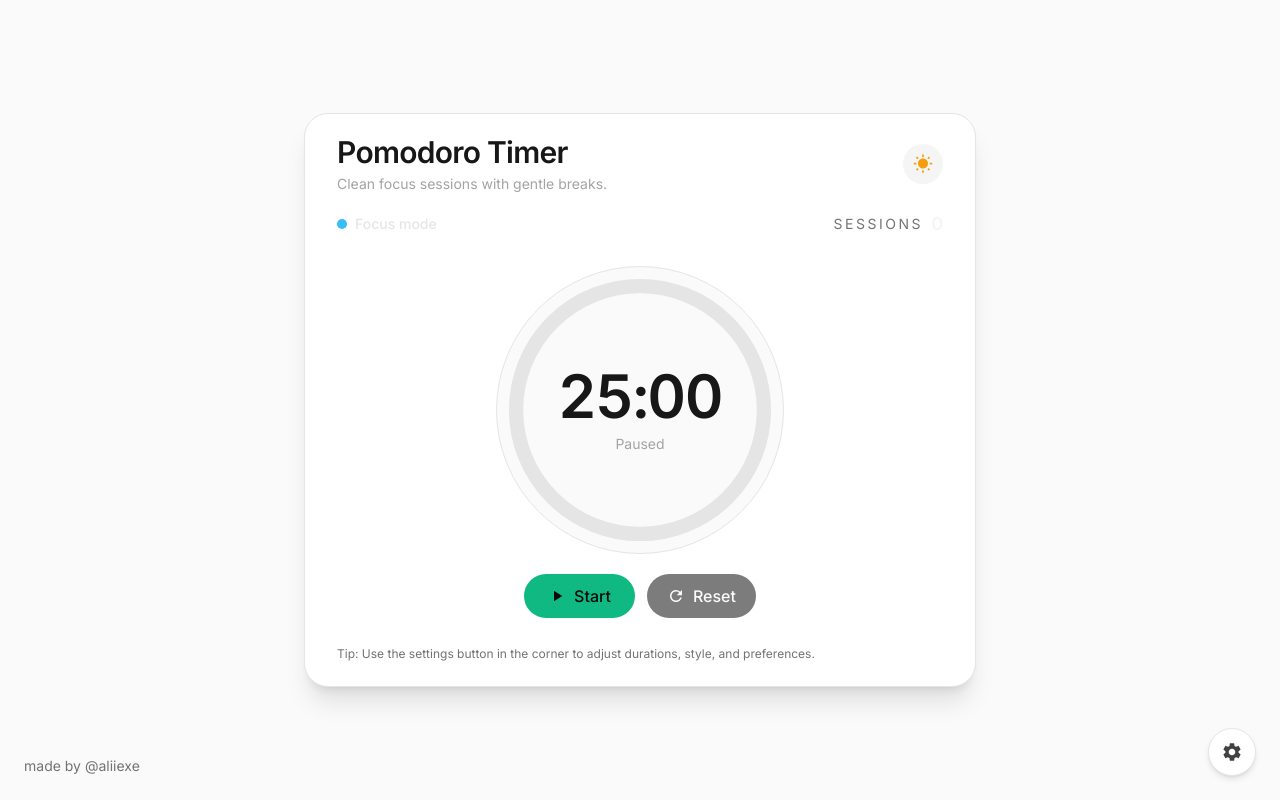
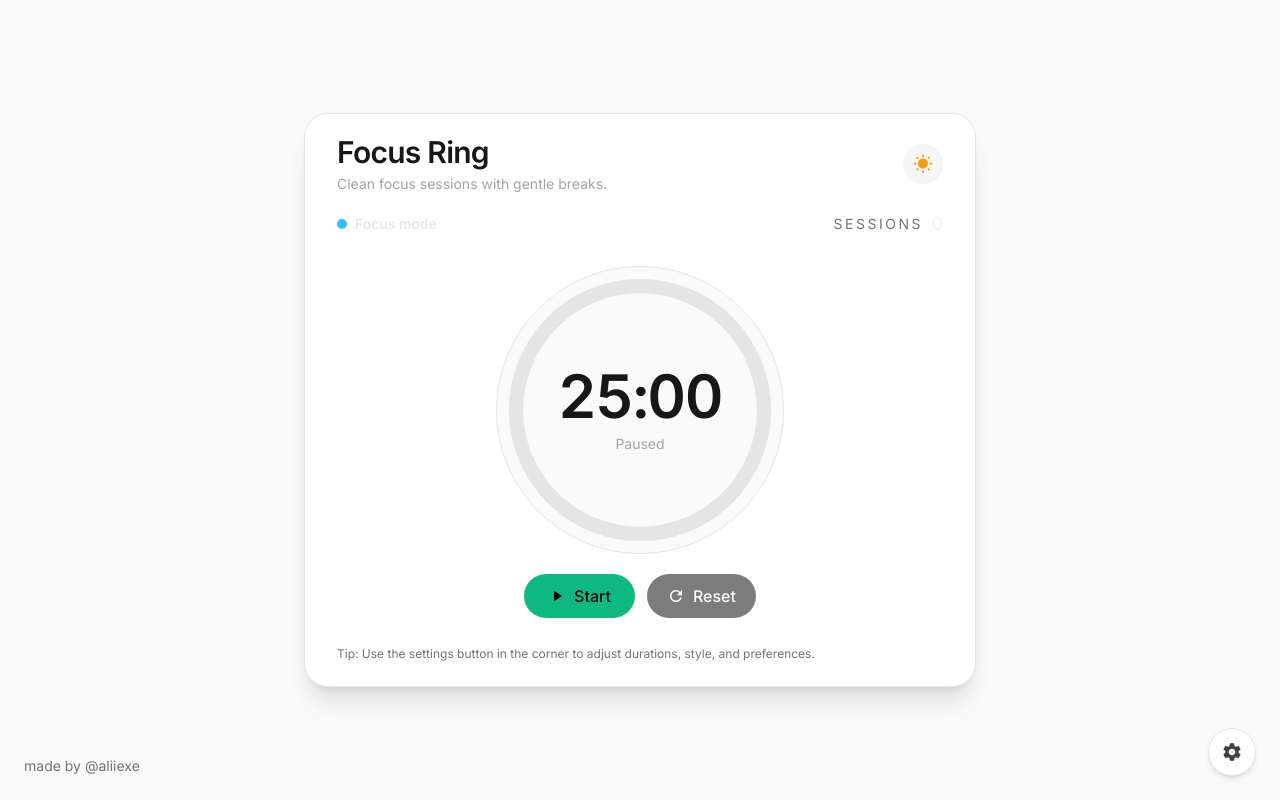
Before and after one commit to aliiexe/Pomodoro-Timer, a React (Vite) app: page / in a window 1280 px wide. Built offline with nearby package versions, Linux system fonts and the light colour scheme.

Commit message:
changed name

```diff
--- a/index.html
+++ b/index.html
@@ -2,12 +2,12 @@
 <html lang="en">
   <head>
     <meta charset="UTF-8" />
-    <link rel="icon" type="image/svg+xml" href="/vite.svg" />
+    <link rel="icon" type="image/svg+xml" href="/favicon.svg" />
     <meta name="viewport" content="width=device-width, initial-scale=1.0" />
     <link rel="preconnect" href="https://fonts.googleapis.com" />
     <link rel="preconnect" href="https://fonts.gstatic.com" crossorigin />
     <link href="https://fonts.googleapis.com/css2?family=Inter:wght@400;500;600;700&display=swap" rel="stylesheet" />
-    <title>Pomodoro Timer</title>
+    <title>Focus Ring</title>
   </head>
   <body>
     <div id="root"></div>
--- a/src/Pomodoro.jsx
+++ b/src/Pomodoro.jsx
@@ -329,7 +329,7 @@ const Pomodoro = () => {
       >
         <header className="flex items-center justify-between px-6 pt-5 pb-3 md:px-8">
           <div>
-            <h1 className="text-2xl md:text-3xl font-semibold tracking-tight">Pomodoro Timer</h1>
+            <h1 className="text-2xl md:text-3xl font-semibold tracking-tight">Focus Ring</h1>
             <p className="mt-1 text-xs md:text-sm text-neutral-400">
               Clean focus sessions with gentle breaks.
             </p>
```
Also changed, not shown: public/favicon.svg (added), 1 other file (tests, documents, lock files or other folders).
